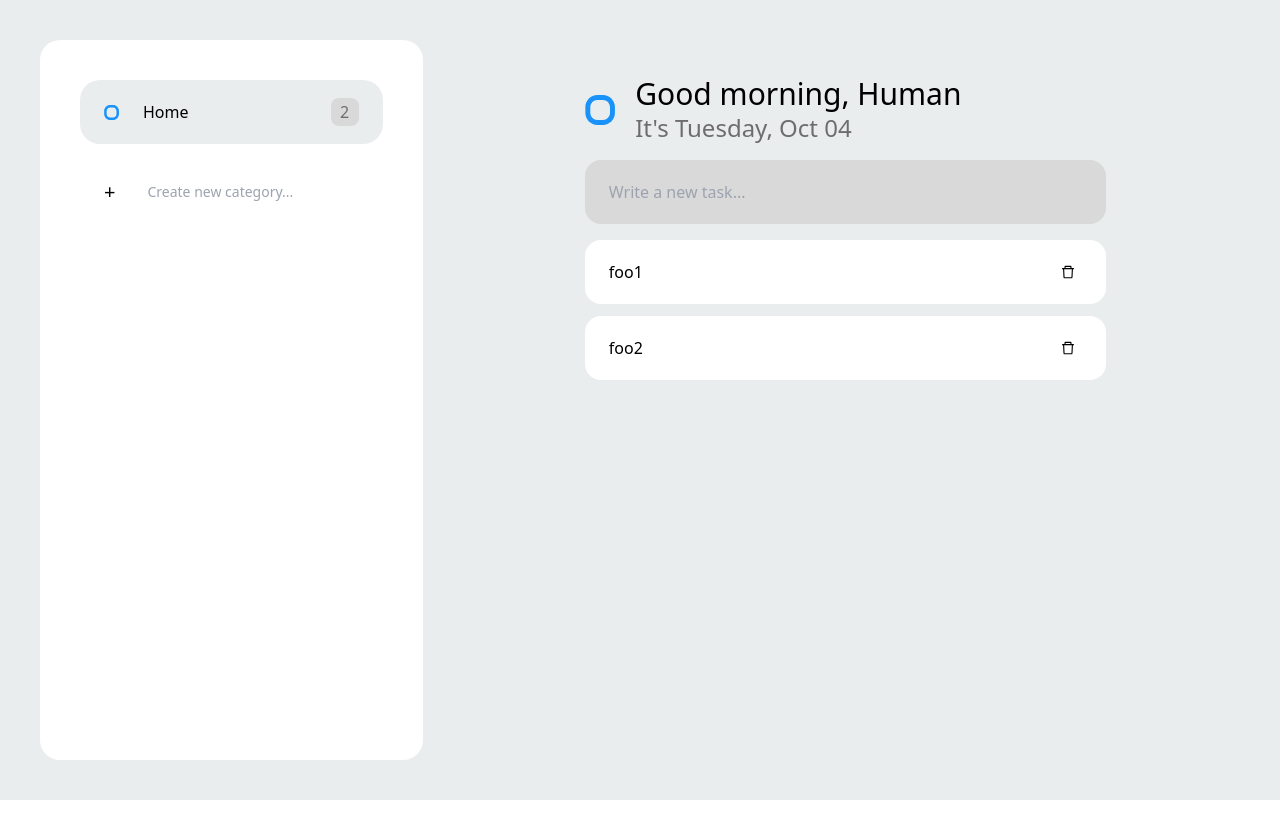
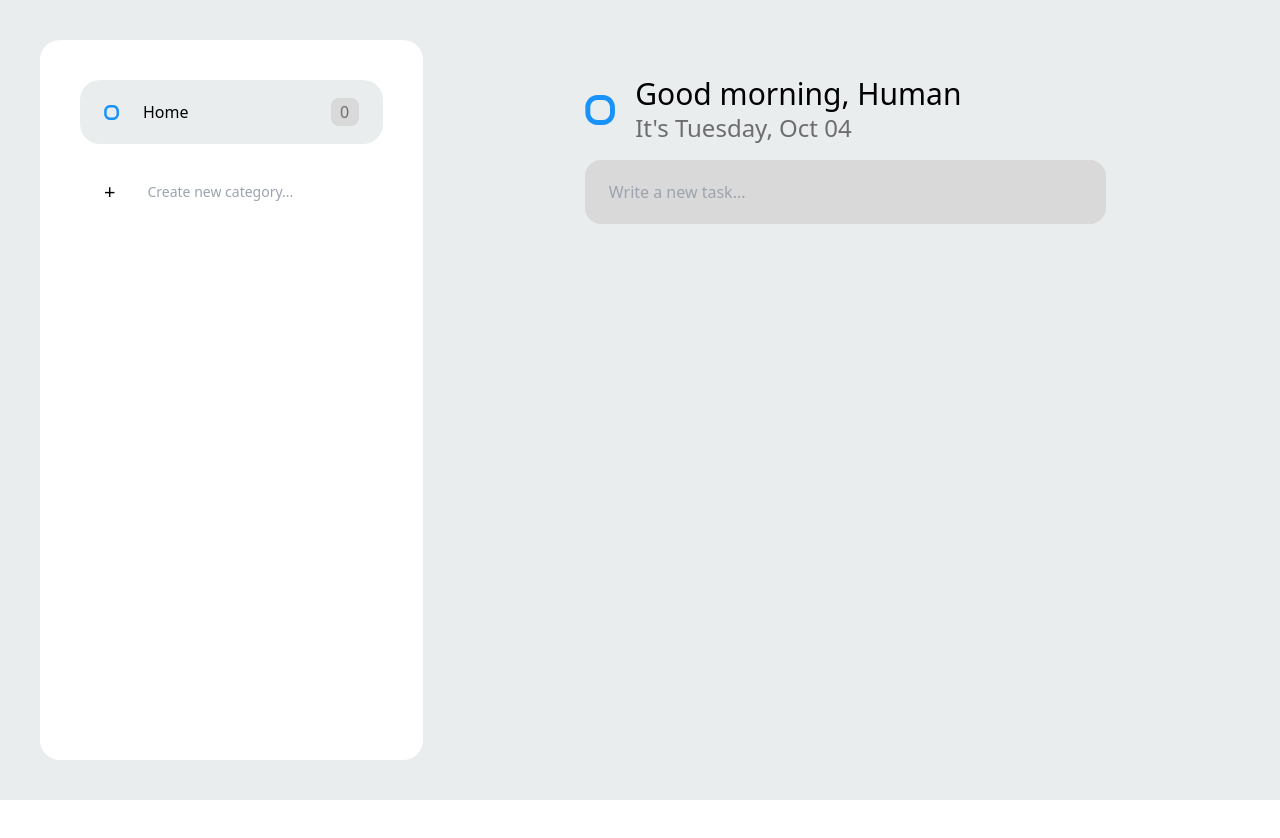
Before and after one commit to K3ndev/todo, a Next.js app: page / in a window 1280 px wide. Built offline with nearby package versions, Linux system fonts and the light colour scheme.

Commit message:
added checkedFn

```diff
--- a/components/todoList/index.tsx
+++ b/components/todoList/index.tsx
@@ -66,13 +66,27 @@ export const TodoList: NextPage = () => {
     function onSubmitHandler(data: IFormInputs) {
         if (!isTodoList(data.todoList)) {
             const deepClone = _.cloneDeep(categoryList);
-            console.log(deepClone)
-            deepClone[getIsUsedIndex].todoList.unshift(data.todoList)
+            deepClone[getIsUsedIndex].todoList = [...deepClone[getIsUsedIndex].todoList, { list: data.todoList, isChecked: false }].reverse()
 
             resetEverything(deepClone)
         }
         reset()
     }
+    // Fn for checking the list
+    function changeChecked(listName: string) {
+        const deepClone = _.cloneDeep(categoryList);
+
+        // getting the index base on listName
+        const getIndex = (listName: string) => {
+            return deepClone[getIsUsedIndex].todoList.map((item: any) => {
+                return item.list
+            }).indexOf(listName)
+        }
+
+        deepClone[getIsUsedIndex].todoList[getIndex(listName)].isChecked = !deepClone[getIsUsedIndex].todoList[getIndex(listName)].isChecked
+        resetEverything(deepClone)
+    }
+
     return (
         <div className='w-full gap-4 flex flex-col items-center justify-center'>
 
@@ -89,11 +103,14 @@ export const TodoList: NextPage = () => {
 
                 {/*  */}
                 {
-                    categoryList[getIsUsedIndex].todoList.map((item: []) => {
+                    categoryList[getIsUsedIndex].todoList.reverse().map((item: any) => {
                         return (
                             <div key={getUniqueId()} className='w-full flex justify-between items-center rounded-2xl bg-white h-11 lg:h-16 px-6 py-4'>
-                                {/* <p className='font-normal text-xs md:text-sm lg:text-base w-full h-11 lg:h-16 bg-white rounded-2xl outline-0 flex items-center'>{item}</p> */}
-                                <p className='font-normal text-xs md:text-sm lg:text-base'>{item}</p>
+
+                                <div className='w-full flex gap-4 items-center'>
+                                    <button onClick={() => { changeChecked(item.list) }} className='w-6 h-6 bg-[#D9D9D9] rounded-lg'></button>
+                                    <p className={`${item.isChecked && 'line-through'} font-normal text-xs md:text-sm lg:text-base w-full`}>{item.list}</p>
+                                </div>
                                 <div className='hover:bg-[#EB4747] rounded-full w-7 h-7 flex justify-center items-center cursor-pointer'>
                                     <AiOutlineDelete />
                                 </div>
--- a/store/todoStore.ts
+++ b/store/todoStore.ts
@@ -13,7 +13,7 @@ export const useTodoStore = create((set, get) => ({
         {
             categoryName: 'Home',
             isUsed: true,
-            todoList: ['foo1', 'foo2']
+            todoList: []
         }
 
     ],
```
